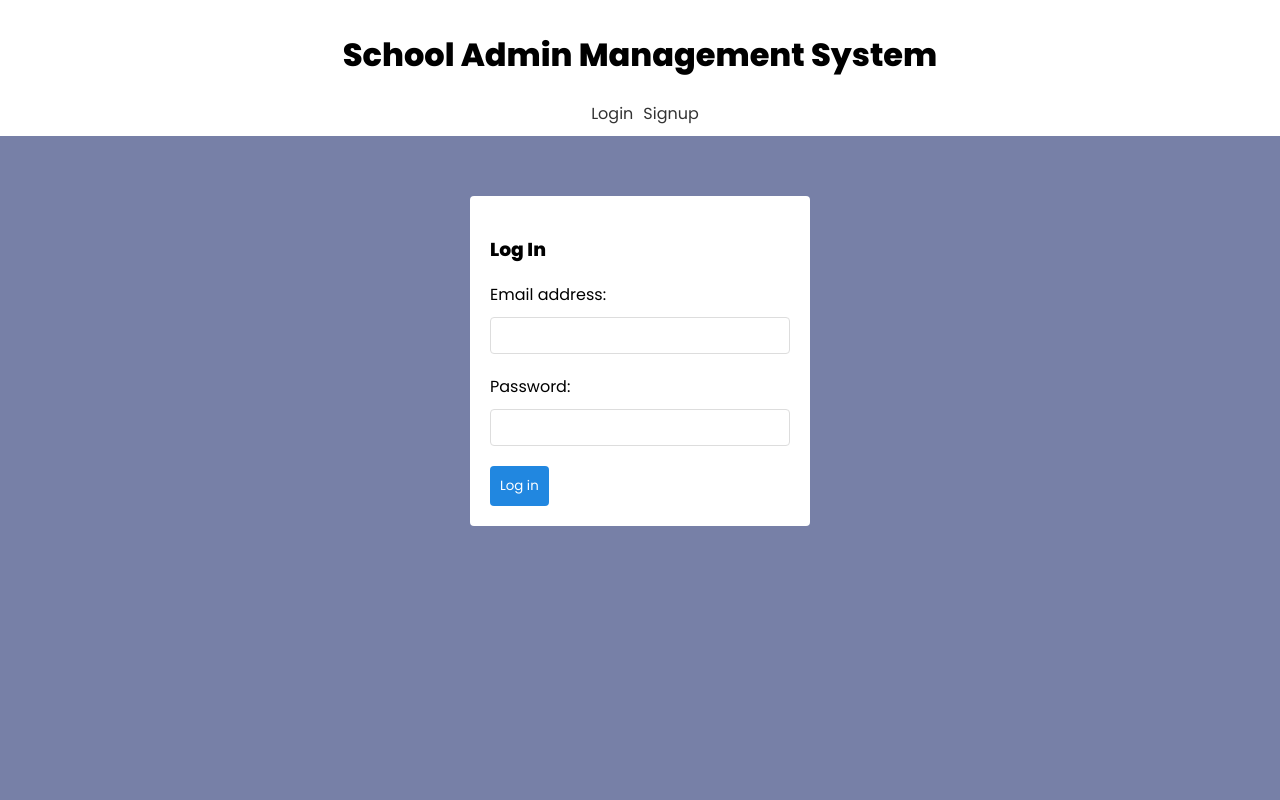
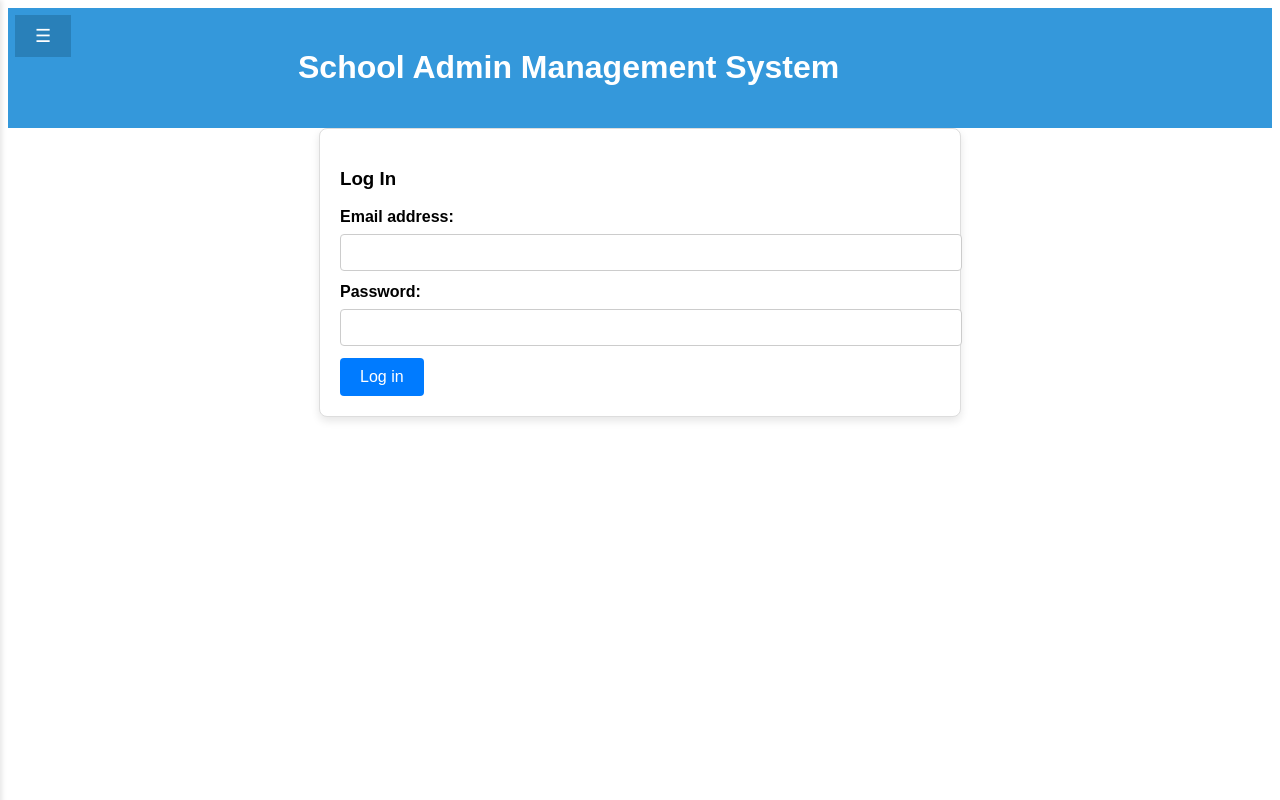
Before and after one commit to sakunasanka/rad-project, a React (Create React App) app in the folder frontend/: page /login in a window 1280 px wide. Built offline with nearby package versions, Linux system fonts and the light colour scheme.

Commit message:
add
create side bar and format the forms

```diff
--- a/frontend/src/components/Navbar.js
+++ b/frontend/src/components/Navbar.js
@@ -1,4 +1,4 @@
-import React from 'react';
+import React, { useState } from 'react';
 import { Link } from 'react-router-dom';
 import { useLogout } from '../hooks/useLogout';
 import { useAuthContext } from '../hooks/useAuthContext';
@@ -6,52 +6,46 @@ import { useAuthContext } from '../hooks/useAuthContext';
 const Navbar = () => {
   const { logout } = useLogout();
   const { user } = useAuthContext();
+  const [isSidebarOpen, setIsSidebarOpen] = useState(false);
 
   const handleClick = () => {
     logout();
   };
 
+  const toggleSidebar = () => {
+    setIsSidebarOpen(!isSidebarOpen);
+  };
+
   return (
+    <>
       <header>
         <div className="container">
           <h1>School Admin Management System</h1>
+          <button className="toggle-button" onClick={toggleSidebar}>
+            ☰
+          </button>
           <nav>
             {user && (
-            <div className="nav-buttons">
-              <div>
+              <div className="user-info">
                 <span>{user.email}</span>
-              </div>
-              <div>
-                <button class="nav-button" onClick={handleClick}>
+                <button className="logout-button" onClick={handleClick}>
                   Log out
                 </button>
-                <Link to="/" className="nav-button">
-                  Courses
-                </Link>
-                <Link to="/Anns" className="nav-button">
-                  Announcements
-                </Link>
-                <Link to="/students" className="nav-button">
-                  Students
-                </Link>
-                <Link to="/teachers" className="nav-button">
-                  Teachers
-                </Link>
-                <Link to="/instructors" className="nav-button">
-                  Instructors
-                </Link>
-              </div>
-            </div>
-          )}
-          {!user && (
-            <div>
-              <Link to="/login">Login</Link>
-              <Link to="/signup">Signup</Link>
               </div>
             )}
           </nav>
         </div>
       </header>
+
+      {/* Sidebar */}
+      <div className={`sidebar ${isSidebarOpen ? 'open' : ''}`}>
+        <Link to="/" className="nav-button">Courses</Link>
+        <Link to="/Anns" className="nav-button">Announcements</Link>
+        <Link to="/students" className="nav-button">Students</Link>
+        <Link to="/teachers" className="nav-button">Teachers</Link>
+        <Link to="/instructors" className="nav-button">Instructors</Link>
+      </div>
+    </>
   );
 };
 
--- a/frontend/src/index.css
+++ b/frontend/src/index.css
@@ -1,202 +1,166 @@
-/* google font */
-@import url('https://fonts.googleapis.com/css2?family=Poppins:wght@300;400;500;600;800&family=VT323&display=swap');
-
-/* layout */
-:root {
-  --primary: #2187e0;
-  --error: #e7195a;
-}
-body {
-  background: #7780a7;
-  /* background-image: url(Images/background1.jpg); */
-  margin: 0;
-  font-family: "Poppins";
-}
-header {
-  background:
-  #ffffff;
-}
-header .container {
-  max-width: 1400px;
-  margin: 0 auto;
-  padding: 10px 20px;
-  display: flex;
-  flex-direction: column;
-  align-items: center;
-  justify-content: space-between;
-}
-header a {
-  color: #333;
-  text-decoration: none;
-}
-.pages{
-  max-width: 1400px;
-  padding: 20px;
-  margin: 0 auto;
+/* Sidebar Styling */
+.sidebar {
+  position: fixed;
+  top: 0;
+  left: 0;
+  height: 100%;
+  width: 250px;
+  background-color: #2c3e50;
+  padding-top: 60px;
+  transform: translateX(-100%);
+  transition: transform 0.3s ease;
+  box-shadow: 2px 0 5px rgba(0, 0, 0, 0.1);
+  font-family: 'Poppins', sans-serif; /* Match font family */
 }
 
-/* homepage */
-.home {
-  display: grid;
-  grid-template-columns: 3fr 1fr;
-  gap: 100px;
-}
-.course-details {
-  background: #fff;
-  border-radius: 4px;
-  margin: 20px auto;
-  padding: 20px;
-  position: relative;
-  box-shadow: 2px 2px 5px rgba(0,0,0,0.05);
-}
-.course-details h4 {
-  margin: 0 0 10px 0;
-  font-size: 1.2em;
-  color: var(--primary);
-}
-.course-details p {
-  margin: 0;
-  font-size: 0.9em;
-  color: #555;
-}
-.course-details span {
-  position: absolute;
-  top: 20px;
-  right: 20px;
-  cursor: pointer;
-  background: #f1f1f1;
-  padding: 6px;
-  border-radius: 50%;
-  color: #333;
-}
-
-/* new workout form */
-label, input {
-  display: block;
-}
-
-input {
-  padding: 10px;
-  margin-top: 10px;
-  margin-bottom: 20px;
-  width: 80%;
-  border: 1px solid #ddd;
-  border-radius: 4px;
-  box-sizing: border-box;
-}
-form button {
-  background: var(--primary);
-  border: 0;
-  color: #fff;
-  padding: 10px;
-  font-family: "Poppins";
-  border-radius: 4px;
-  cursor: pointer;
-  margin-right: 10px;
-  transition: background-color 0.3s ease-in-out;
-}
-
-button:hover {
-  background: #163f81;
-}
-
-div.error {
-  padding: 10px;
-  background: #ffefef;
-  border: 1px solid var(--error);
-  color: var(--error);
-  border-radius: 4px;
-  margin: 20px 0;
-}
-
-input.error {
-  border: 1px solid var(--error);
-}
-
-/* Add these styles to customize the navigation buttons */
-.nav-buttons {
-  display: flex;
-  gap: 20px;
+.sidebar.open {
+  transform: translateX(0);
 }
 
 .nav-button {
-  background-color: var(--primary);
+  display: block;
+  color: #ecf0f1;
+  padding: 15px 20px;
+  text-decoration: none;
+  font-size: 18px;
+  font-family: 'Poppins', sans-serif; /* Match font family */
+  transition: background-color 0.3s ease;
+}
+
+.nav-button:hover {
+  background-color: #34495e;
   color: #fff;
+}
+
+/* Toggle Button */
+.toggle-button {
+  background-color: #2980b9;
+  color: white;
+  padding: 10px 20px;
+  border: none;
+  font-size: 18px;
+  cursor: pointer;
+  position: fixed;
+  top: 15px;
+  left: 15px;
+  z-index: 1000;
+  transition: background-color 0.3s ease;
+  font-family: 'Poppins', sans-serif; /* Match font family */
+}
+
+.toggle-button:hover {
+  background-color: #1f6391;
+}
+
+/* Content Styling */
+.container {
+  margin-left: 270px;
+  transition: margin-left 0.3s ease;
+}
+
+.sidebar.open ~ .container {
+  margin-left: 270px;
+}
+
+header {
+  background-color: #3498db;
+  padding: 20px;
+  color: white;
+  position: relative;
+  font-family: 'Poppins', sans-serif; /* Match font family */
+}
+
+header .container {
+  display: flex;
+  justify-content: space-between;
+  align-items: center;
+}
+
+/* Logout Button */
+.logout-button {
+  background-color: #e74c3c;
+  color: white;
   padding: 10px 20px;
   border: none;
   border-radius: 4px;
-  text-decoration: none;
   cursor: pointer;
-  font-size: 15px;
-  transition: background-color 0.3s ease-in-out;
+  font-family: 'Poppins', sans-serif; /* Match font family */
 }
 
-.nav-button:hover {
-  background-color: #163f81;
-  color: #fff;
+.logout-button:hover {
+  background-color: #c0392b;
 }
 
-nav-button:hover {
-  background-color: #000;
-  color: #fff;
+/* Form Styling */
+form {
+  width: 80%;
+  max-width: 600px; /* Adjust based on your preference */
+  margin: 0 auto;
+  padding: 20px;
+  border: 1px solid #ddd; /* Light grey border */
+  border-radius: 8px; /* Rounded corners */
+  box-shadow: 0 4px 8px rgba(0, 0, 0, 0.1); /* Subtle shadow for depth */
+  background-color: #fff; /* White background */
+  font-family: 'Poppins', sans-serif; /* Match font family */
 }
 
-/* navbar */
-nav {
-  display: flex;
-  align-items: center;
-}
-nav a {
-  margin-left: 10px;
+/* Styling form elements */
+form label {
+  display: block;
+  margin-bottom: 8px;
+  font-weight: bold;
 }
 
-/* auth forms */
-form.signup, form.login {
-  max-width: 300px;
-  margin: 40px auto;
-  padding: 20px;
-  background: #fff;
-  border-radius: 4px;
+form input {
+  width: 100%;
+  padding: 10px;
+  margin-bottom: 12px;
+  border: 1px solid #ccc; /* Light grey border for inputs */
+  border-radius: 4px; /* Slightly rounded corners */
+  font-family: 'Poppins', sans-serif; /* Match font family */
 }
 
-.logout{
-  background: var(--primary);
-  border: 0;
+form button {
+  padding: 10px 20px;
+  border: none;
+  border-radius: 4px;
   color: #fff;
-  padding: 10px;
-  font-family: "Poppins";
-  border-radius: 4px;
+  background-color: #007bff; /* Primary blue color */
   cursor: pointer;
-  margin-right: 10px;
+  font-size: 16px;
+  transition: background-color 0.3s ease;
+  font-family: 'Poppins', sans-serif; /* Match font family */
 }
 
-.ed-button {
-  background-color: #6607a1;
-  color: #fff;
-  padding: 5px 10px;
-  margin-right: 5px;
-  border: none;
-  border-radius: 4px;
-  text-decoration: none;
-  font-size: 15px;
-  transition: background-color 0.3s ease-in-out;
+form button:hover {
+  background-color: #0056b3; /* Darker blue on hover */
 }
 
-.ed-button:hover {
-  background-color: #7b0fa2;
-  color: #fff;
+form .cancel-button {
+  background-color: #6c757d; /* Secondary grey color */
 }
 
-#paswword {
-  font-size: 10px;
+form .cancel-button:hover {
+  background-color: #5a6268; /* Darker grey on hover */
 }
 
-form.signup input, form.login input{
-  padding: 10px;
-  margin-top: 10px;
-  margin-bottom: 20px;
-  width: 100%;
-  border: 1px solid #ddd;
-  border-radius: 4px;
-  box-sizing: border-box;
+/* Styling the list of items */
+ul {
+  list-style-type: none;
+  padding: 0;
 }
+
+ul li {
+  border-bottom: 1px solid #eee; /* Light grey border between items */
+  padding: 10px 0;
+}
+
+ul li p {
+  margin: 0;
+  padding: 5px 0;
+}
+
+ul li button {
+  margin-right: 10px;
+  font-family: 'Poppins', sans-serif; /* Match font family */
+}
```
Also changed, not shown: 1 other file (tests, documents, lock files or other folders). Lines whose indentation alone changed are shown as unchanged.
